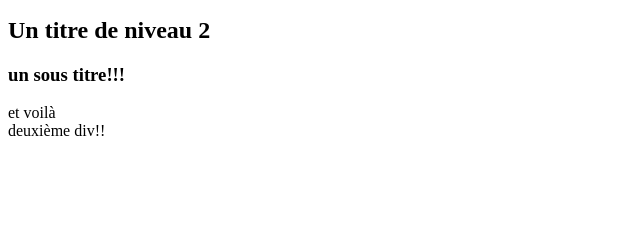
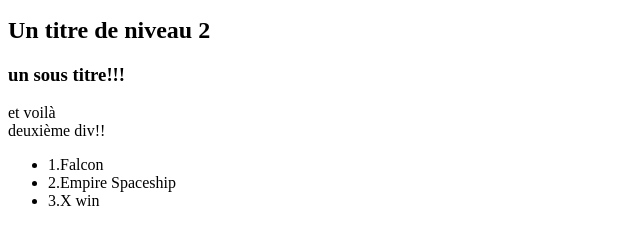
Before and after one commit to FelyAndrianantoandro/projet-1, a plain HTML site: page index.html in a window 1280 px wide. Shown: the part 101-346 px from the top of the page, without its empty margins (0-640 px from the left). Drawn offline with Linux system fonts and the light colour scheme.

Commit message:
feat: ul list cheap

```diff
--- a/index.html
+++ b/index.html
@@ -19,6 +19,12 @@
         <div>
             deuxième div!!
         </div>
+        <ul>
+            <li>1.Falcon</li>
+            <li>2.Empire Spaceship</li>
+            <li>3.X win</li>
+        </ul>
+        </ul>
 
     </body>
 </html>
```
